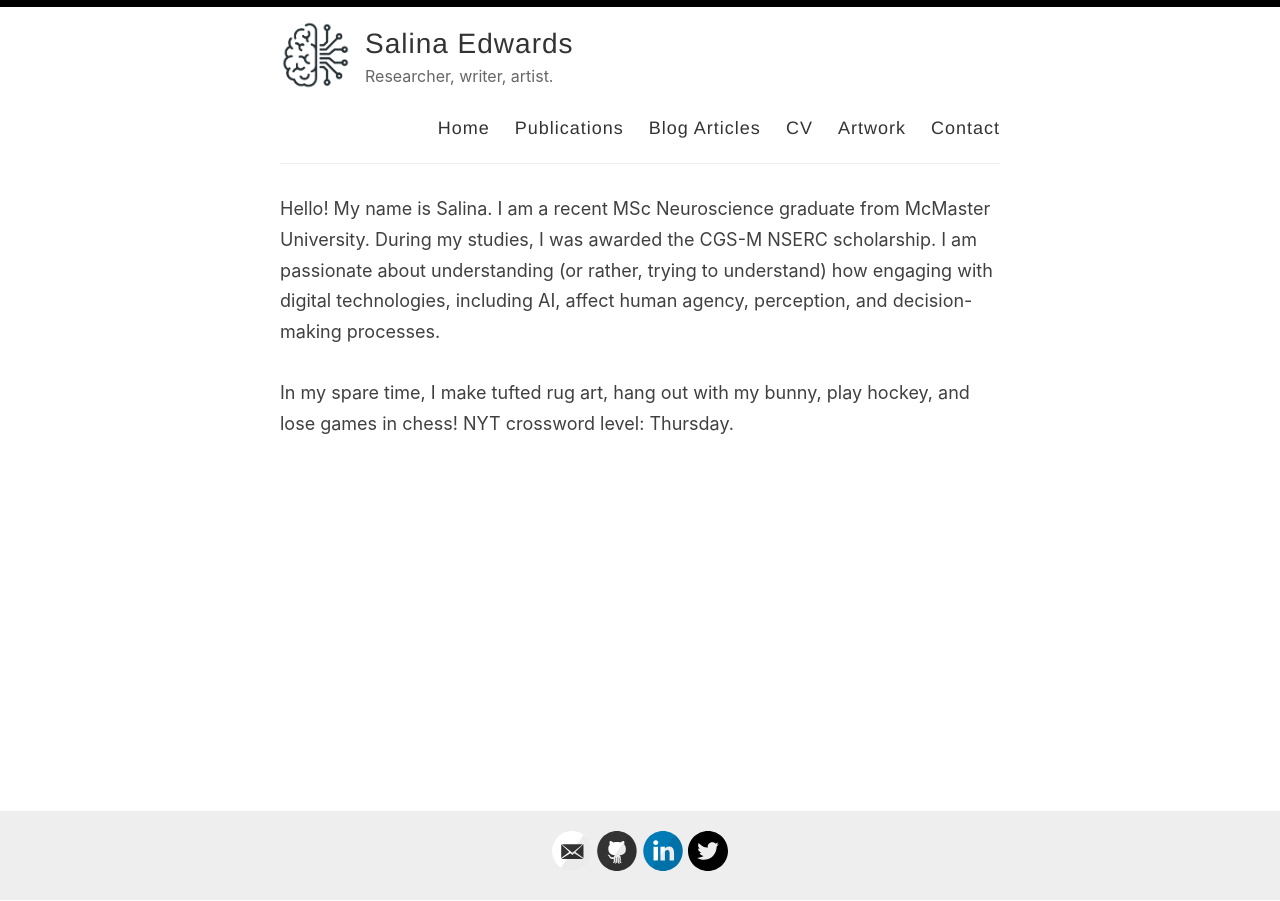
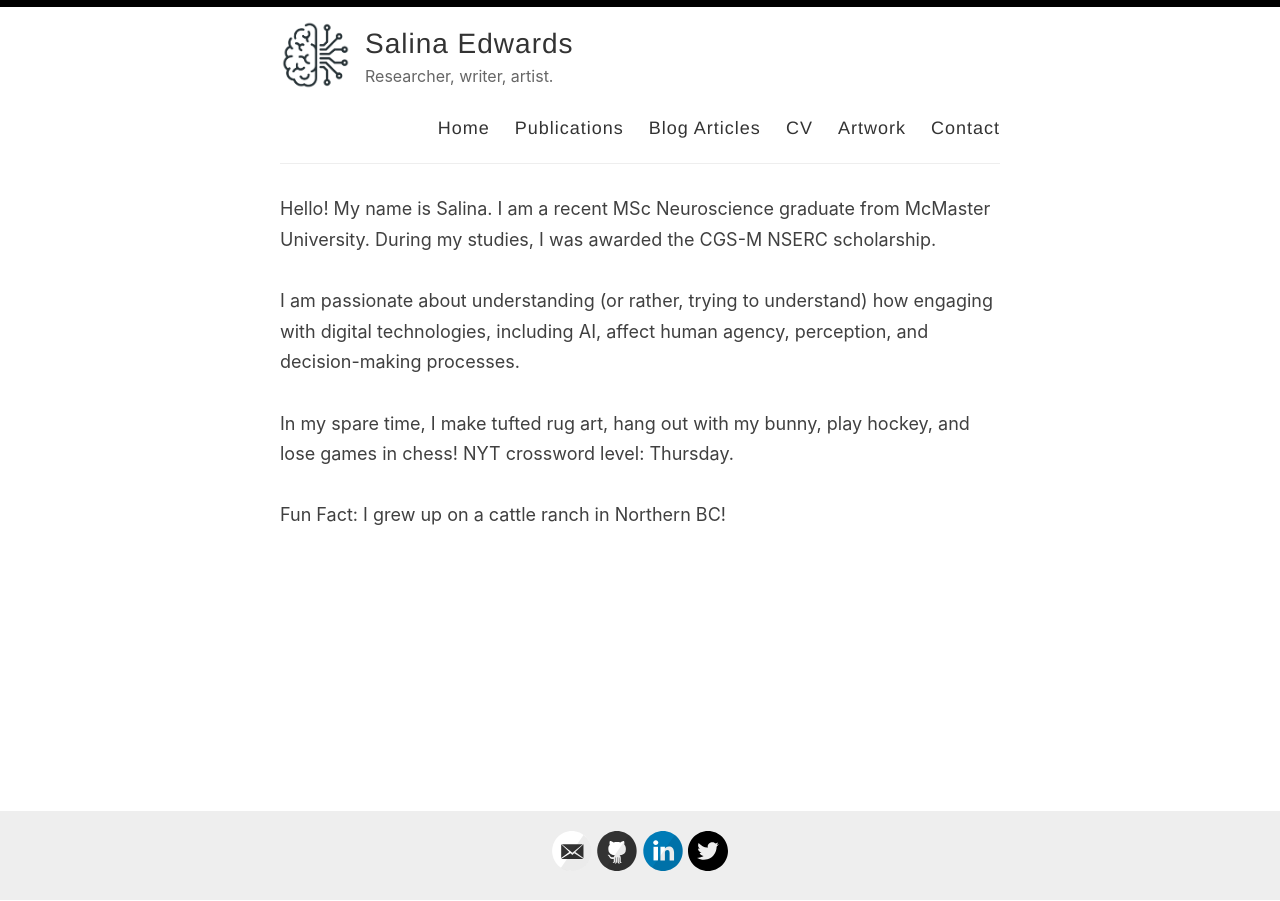
Before and after one commit to salinaedwards/salinaedwards.github.io, a Jekyll site: the page built from index.html, in a window 1280 px wide. Built offline with Jekyll 4.4.1, drawn with Linux system fonts in a browser that asks for light colours; the list of posts is cut into pages by our own code.

Commit message:
Update index.html

```diff
--- a/index.html
+++ b/index.html
@@ -3,6 +3,10 @@
 ---
 
 
-Hello! My name is Salina. I am a recent MSc Neuroscience graduate from McMaster University. During my studies, I was awarded the CGS-M NSERC scholarship. I am passionate about understanding (or rather, trying to understand) how engaging with digital technologies, including AI, affect human agency, perception, and decision-making processes. <br><br>
+Hello! My name is Salina. I am a recent MSc Neuroscience graduate from McMaster University. During my studies, I was awarded the CGS-M NSERC scholarship. <br><br>
 
-In my spare time, I make tufted rug art, hang out with my bunny, play hockey, and lose games in chess! NYT crossword level: Thursday.
+I am passionate about understanding (or rather, trying to understand) how engaging with digital technologies, including AI, affect human agency, perception, and decision-making processes. <br><br>
+
+In my spare time, I make tufted rug art, hang out with my bunny, play hockey, and lose games in chess! NYT crossword level: Thursday. <br><br>
+
+Fun Fact: I grew up on a cattle ranch in Northern BC!
```
